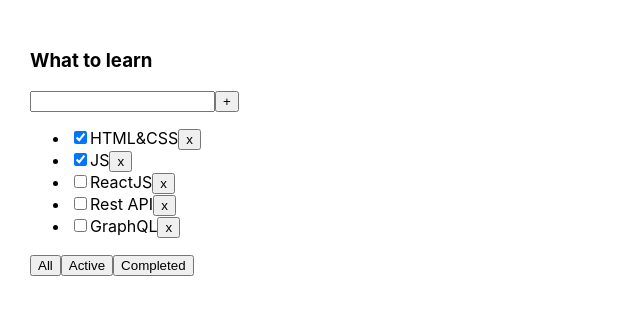
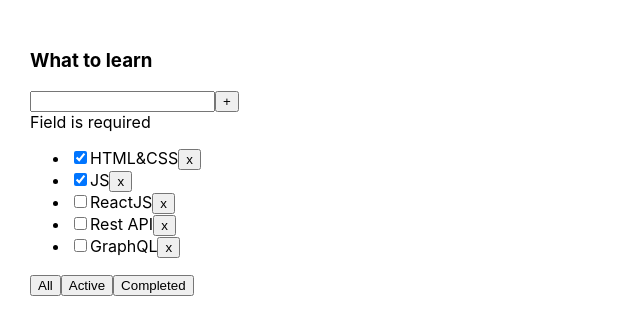
Before and after one commit to sasha2234562/3-todolist, a React (Create React App) app: page / in a window 1280 px wide. Shown: the top 334 px of the page, without its empty margins (0-640 px from the left). Built offline with nearby package versions, Linux system fonts and the light colour scheme.

Commit message:
create error

```diff
--- a/src/Todolist.tsx
+++ b/src/Todolist.tsx
@@ -1,5 +1,6 @@
 import React, {ChangeEvent, useState} from 'react';
 import {FilterValuesType} from './App';
+import {text} from "stream/consumers";
 
 type TaskType = {
     id: string
@@ -13,6 +14,7 @@
     removeTask: (taskId: string) => void
     changeFilter: (value: FilterValuesType) => void
     createNewTask: (value : string)=>void
+    error: string | null
 }
 
 export function Todolist(props: PropsType) {
@@ -29,11 +31,14 @@
 
     }
 
+    // let [error, setError] = useState<null | string>(null)
+
     return <div>
         <h3>{props.title}</h3>
         <div>
             <input onChange={inputHandler} value={newInputValue}/>
             <button onClick={buttonHandler}>+</button>
+            {<div className={props.error ? 'error-text' : ''}>Field is required</div>}
         </div>
         <ul>
             {
```
